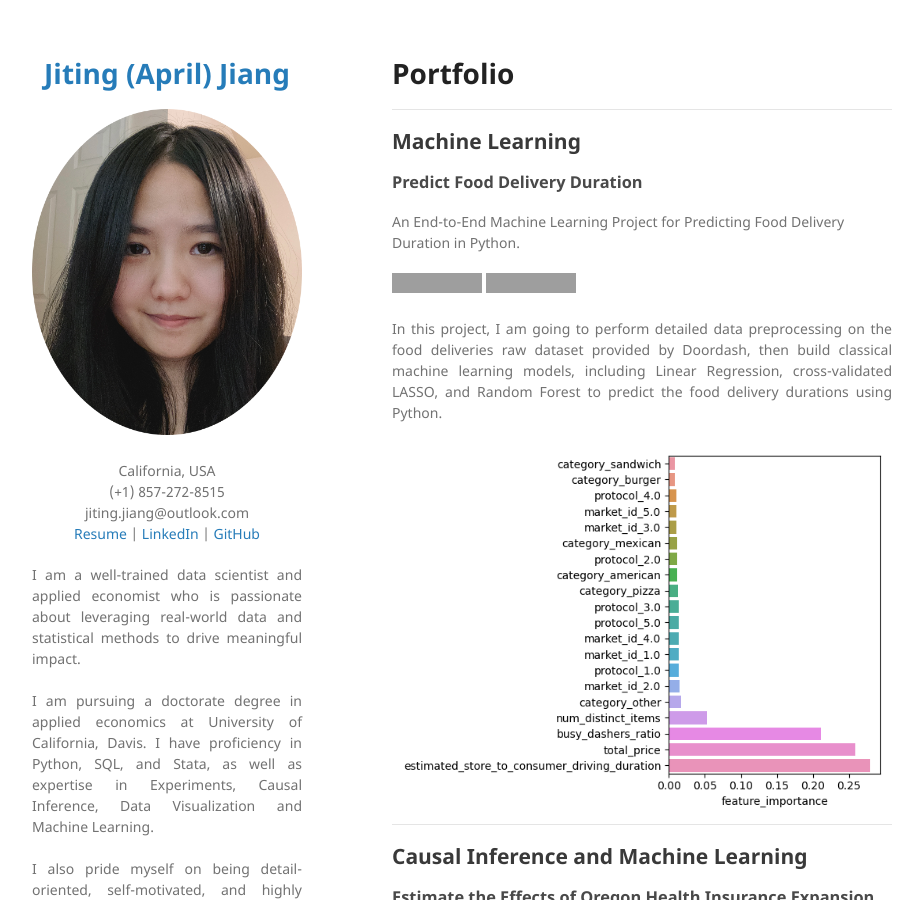
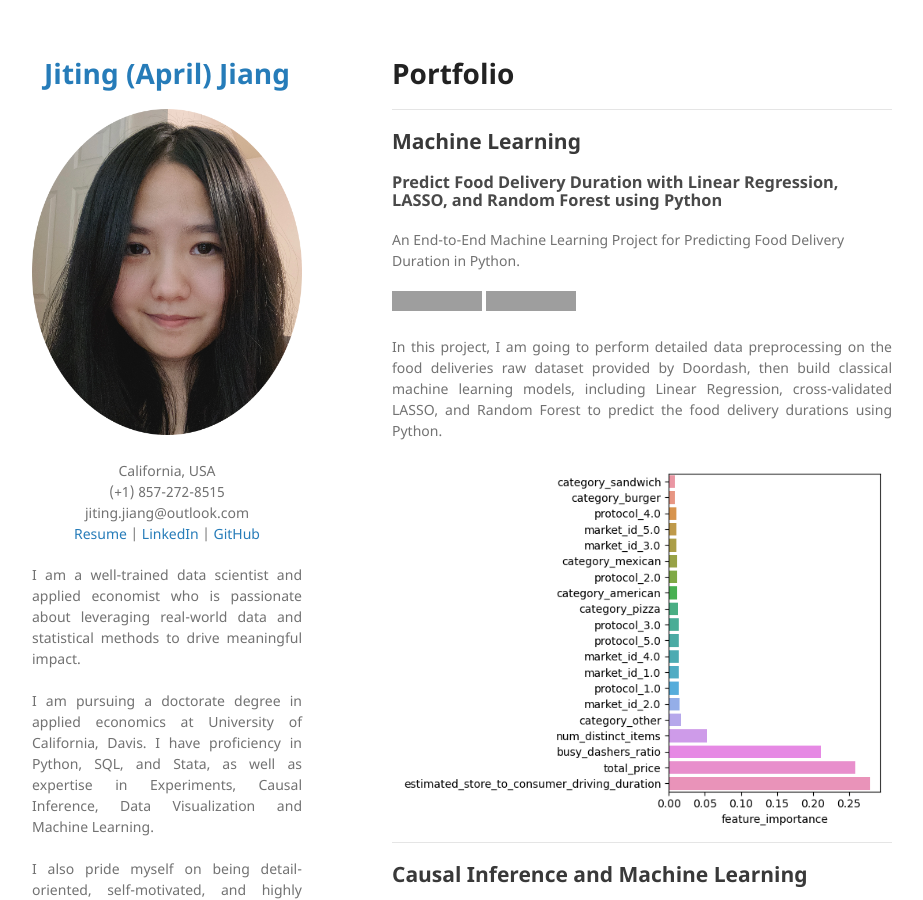
Before and after one commit to JtJiangA/minimal-portfolio, a Jekyll site: the page built from index.md, in a window 1280 px wide and 900 px high. Shown: the whole window, without its empty margins (178-1101 px from the left). Built offline with Jekyll 4.4.1, drawn with Linux system fonts in a browser that asks for light colours; our own code applies the rules of GitHub Pages for plain Markdown files; grey boxes are pictures that could not be loaded.

Commit message:
Update index.md

```diff
--- a/index.md
+++ b/index.md
@@ -3,10 +3,10 @@
 
 ## Machine Learning
 
-### Predict Food Delivery Duration
+### Predict Food Delivery Duration with Linear Regression, LASSO, and Random Forest using Python
 An End-to-End Machine Learning Project for Predicting Food Delivery Duration in Python.
 
-[![View on GitHub](https://img.shields.io/badge/GitHub-View_on_GitHub-blue?logo=GitHub)](https://github.com/giocoal/hmdb51-two-stream-action-recognition)
+[![View on GitHub](https://img.shields.io/badge/GitHub-View_on_GitHub-blue?logo=GitHub)](https://github.com/jitingjiang/predict-food-delivery-duration-with-lg-lasso-rf)
 [![Open PDF](https://img.shields.io/badge/PDF-View%20Report%20Pdf-red?logo=adobe-acrobat-reader)](https://github.com/giocoal/hmdb51-two-stream-action-recognition/blob/main/Report/Deep%20Learning%20-%20Video%20Action%20Recognition.pdf)
 
 <div style="text-align: justify">
```
